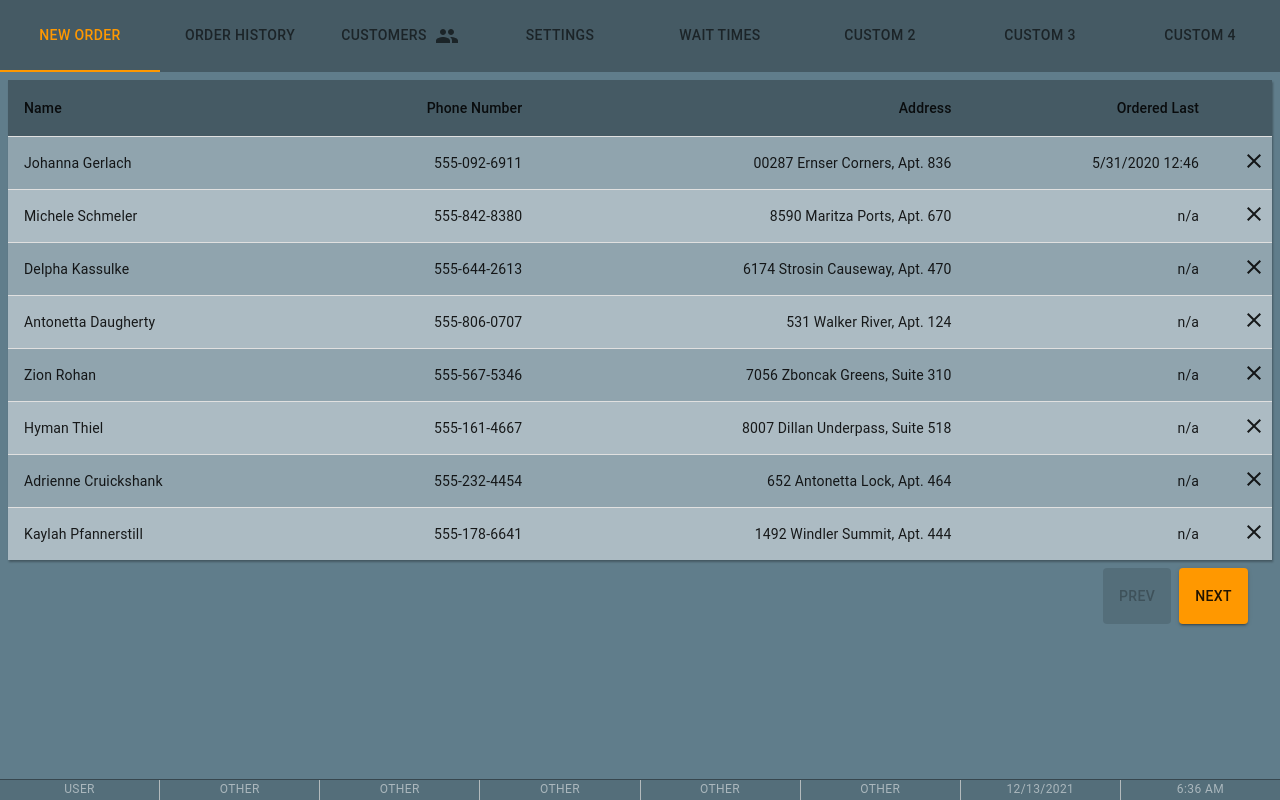
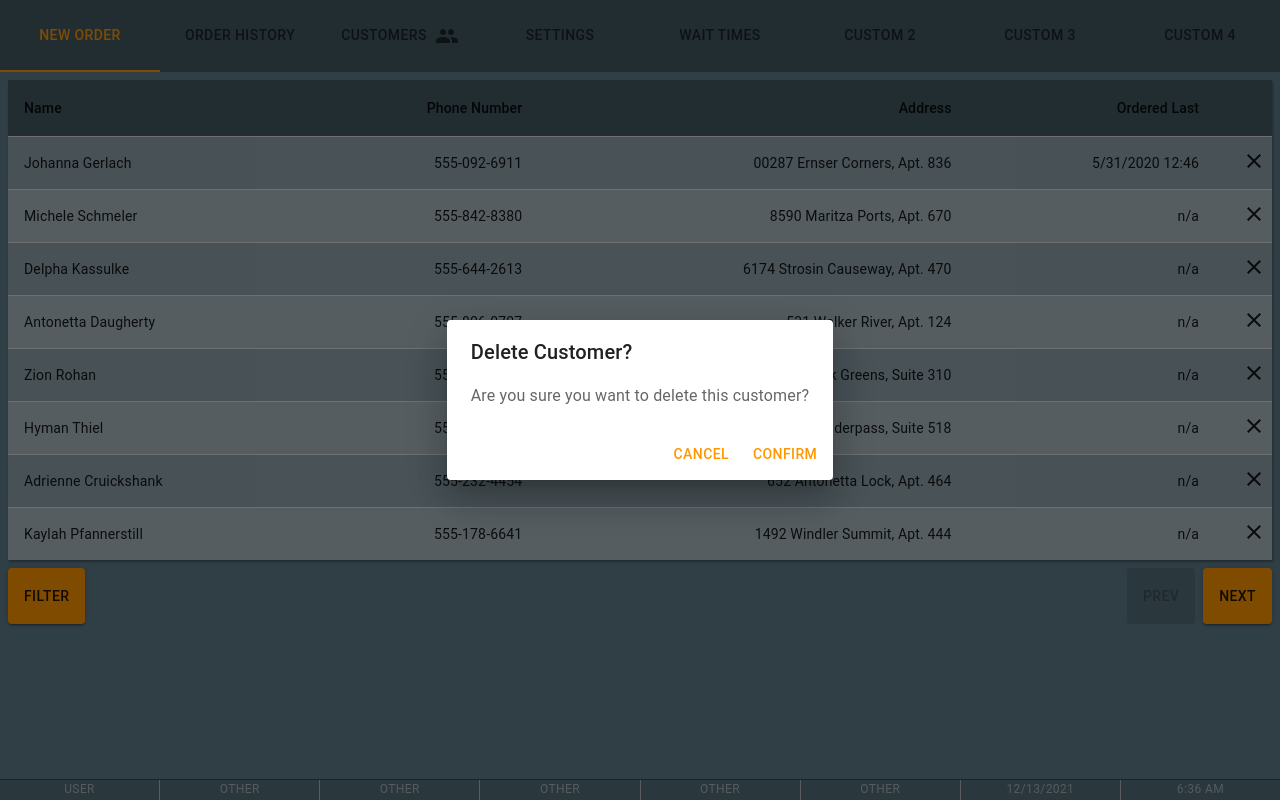
Before and after one commit to theFlexOne/pos-pizza-front, a React (Create React App) app: page /Customers in a window 1280 px wide. Both pictures are taken after a click on the icon 1254 px from the left and 160 px from the top of the page. Built offline with nearby package versions, Linux system fonts and the light colour scheme; no server answers; data requests are answered from the project's data file.

Commit message:
Customer deletion complete

```diff
--- a/data/db.json
+++ b/data/db.json
@@ -380,22 +380,6 @@
       "orderHistory": [],
       "id": "10f0683b",
       "created": 1640564758826
-    },
-    {
-      "phoneNumber": "612-111-1100",
-      "name": {
-        "firstName": "asdasd",
-        "lastName": ""
-      },
-      "address": {
-        "streetAddress": "185 Hwy 212 E, Trlr 53",
-        "secondaryAddress": "",
-        "city": "Gravel Falls",
-        "state": "Minnesota"
-      },
-      "orderHistory": [],
-      "id": "ed20a36b",
-      "created": 1640565078554
     }
   ],
   "orderHistory": [],
--- a/src/App.js
+++ b/src/App.js
@@ -19,8 +19,12 @@ function App() {
     }
   }, [app]);
 
-  const updateCustomerList = customer => {
+  const addCustomerToList = customer => {
     setCustomerList(() => [...customerList, customer]);
+  };
+
+  const removeCustomerFromList = id => {
+    setCustomerList(() => customerList.filter(customer => customer.id !== id));
   };
 
   if (isLoading) return <h2>Loading...</h2>;
@@ -39,7 +43,7 @@ function App() {
               element={
                 <NewOrder
                   menu={menu}
-                  updateCustomerList={updateCustomerList}
+                  addCustomerToList={addCustomerToList}
                   customerList={customerList}
                 />
               }
@@ -49,14 +53,19 @@ function App() {
               element={
                 <NewOrder
                   menu={menu}
-                  updateCustomerList={updateCustomerList}
+                  addCustomerToList={addCustomerToList}
                   customerList={customerList}
                 />
               }
             />
             <Route
               path="/Customers"
-              element={<Customers customers={customerList} />}
+              element={
+                <Customers
+                  customers={customerList}
+                  removeCustomerFromList={removeCustomerFromList}
+                />
+              }
             />
           </Routes>
         )}
--- a/src/pages/Customers/Customers.js
+++ b/src/pages/Customers/Customers.js
@@ -16,7 +16,7 @@ import CustomerTableRow from './components/CustomerTableRow';
 
 const ROWS_PER_PAGE = 8;
 
-export default function Customers({ customers }) {
+export default function Customers({ customers, removeCustomerFromList }) {
   const [page, setPage] = useState(0);
 
   const theme = useTheme();
@@ -69,7 +69,11 @@ export default function Customers({ customers }) {
             </TableHead>
             <TableBody sx={{ backgroundColor: theme.palette.secondary[300] }}>
               {rows.map(row => (
-                <CustomerTableRow customer={row} key={row.id} />
+                <CustomerTableRow
+                  customer={row}
+                  removeCustomerFromList={removeCustomerFromList}
+                  key={row.id}
+                />
               ))}
             </TableBody>
           </Table>
@@ -77,13 +81,15 @@ export default function Customers({ customers }) {
         <Box
           sx={{
             mt: '.5rem',
-            mr: '1.5rem',
+            // mr: '1rem',
+            // ml: '1rem',
             display: 'flex',
             gap: '.5rem',
             minHeight: '3.5rem',
             flex: '1',
           }}
         >
+          <Button variant="contained">FILTER</Button>
           <Button
             variant="contained"
             sx={{ ml: 'auto' }}
--- a/src/pages/Customers/components/CustomerTableRow.js
+++ b/src/pages/Customers/components/CustomerTableRow.js
@@ -1,11 +1,21 @@
 import React, { useState } from 'react';
-import { TableCell, TableRow } from '@mui/material';
+import {
+  Button,
+  Dialog,
+  DialogActions,
+  DialogContent,
+  DialogContentText,
+  DialogTitle,
+  TableCell,
+  TableRow,
+} from '@mui/material';
 import ClearIcon from '@mui/icons-material/Clear';
 import { useTheme } from '@emotion/react';
 
 const POS_DATA_URL = 'http://localhost:8000/customers';
 
-const CustomerTableRow = ({ customer, isOpen, handleOpen }) => {
+const CustomerTableRow = ({ customer, removeCustomerFromList }) => {
+  const [isOpen, setIsOpen] = useState(false);
   const theme = useTheme();
   const {
     fullName: name,
@@ -15,11 +25,15 @@ const CustomerTableRow = ({ customer, isOpen, handleOpen }) => {
     id,
   } = customer;
 
-  const handleDelete = () => {
-    fetch(POS_DATA_URL + '/${id}', { method: 'DELETE' });
+  const deleteCustomer = () => {
+    fetch(POS_DATA_URL + `/${id}`, { method: 'DELETE' }).then(res => {
+      if (!res.ok) return console.error(res.status, res.statusText);
+    });
+    removeCustomerFromList(id);
   };
 
   return (
+    <>
       <TableRow
         sx={{
           '&:nth-of-type(even)': {
@@ -40,10 +54,23 @@ const CustomerTableRow = ({ customer, isOpen, handleOpen }) => {
               fontSize: '1.5rem',
               '&:hover': { color: theme.palette.primary[600] },
             }}
-          onClick={handleDelete}
+            onClick={() => setIsOpen(true)}
           />
         </TableCell>
       </TableRow>
+      <Dialog open={isOpen} onClose={() => setIsOpen(false)}>
+        <DialogTitle id="delete-dialog-title">{'Delete Customer?'}</DialogTitle>
+        <DialogContent>
+          <DialogContentText id="delete-dialog-description">
+            Are you sure you want to delete this customer?
+          </DialogContentText>
+        </DialogContent>
+        <DialogActions>
+          <Button onClick={() => setIsOpen(false)}>Cancel</Button>
+          <Button onClick={deleteCustomer}>Confirm</Button>
+        </DialogActions>
+      </Dialog>
+    </>
   );
 };
 export default CustomerTableRow;
--- a/src/pages/NewOrder/NewOrder.js
+++ b/src/pages/NewOrder/NewOrder.js
@@ -3,7 +3,7 @@ import { useState } from 'react';
 import Menu from './components/Menu/Menu';
 import Customer from './components/Customer/Customer';
 
-export default function NewOrder({ menu, updateCustomerList, customerList }) {
+export default function NewOrder({ menu, addCustomerToList, customerList }) {
   // const { menu } = app;
   const [customer, setCustomer] = useState(null);
   const [isMenu, setIsMenu] = useState(false);
@@ -26,7 +26,7 @@ export default function NewOrder({ menu, updateCustomerList, customerList }) {
 
   const handleNewCustomer = customer => {
     console.log(`customer - `, customer);
-    updateCustomerList(() => customer);
+    addCustomerToList(customer);
     setCustomer(() => customer);
     // setCustomerList(() => [...customerList, customer]);
   };
```
Lines whose indentation alone changed are shown as unchanged.
